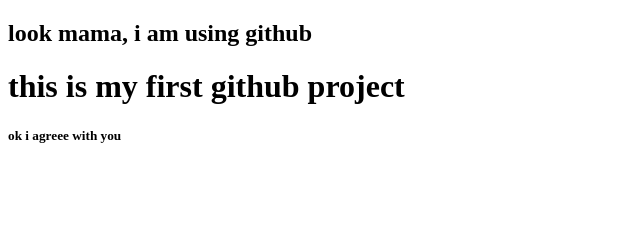
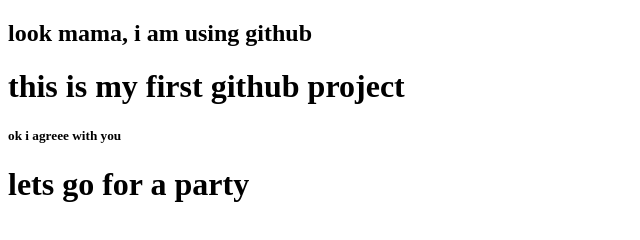
Before and after one commit to ashraful547/my-first-website, a plain HTML site: page index.html in a window 1280 px wide. Shown: the whole page, without its empty margins (0-640 px from the left). Drawn offline with Linux system fonts and the light colour scheme.

Commit message:
set a party

```diff
--- a/index.html
+++ b/index.html
@@ -9,6 +9,7 @@
     <h2>look mama, i am using github</h2>
     <h1>this is my first github project</h1>
     <h5>ok i agreee with you</h5>
+    <h1>lets go for a party</h1>
 
 </body>
 </html>
```
